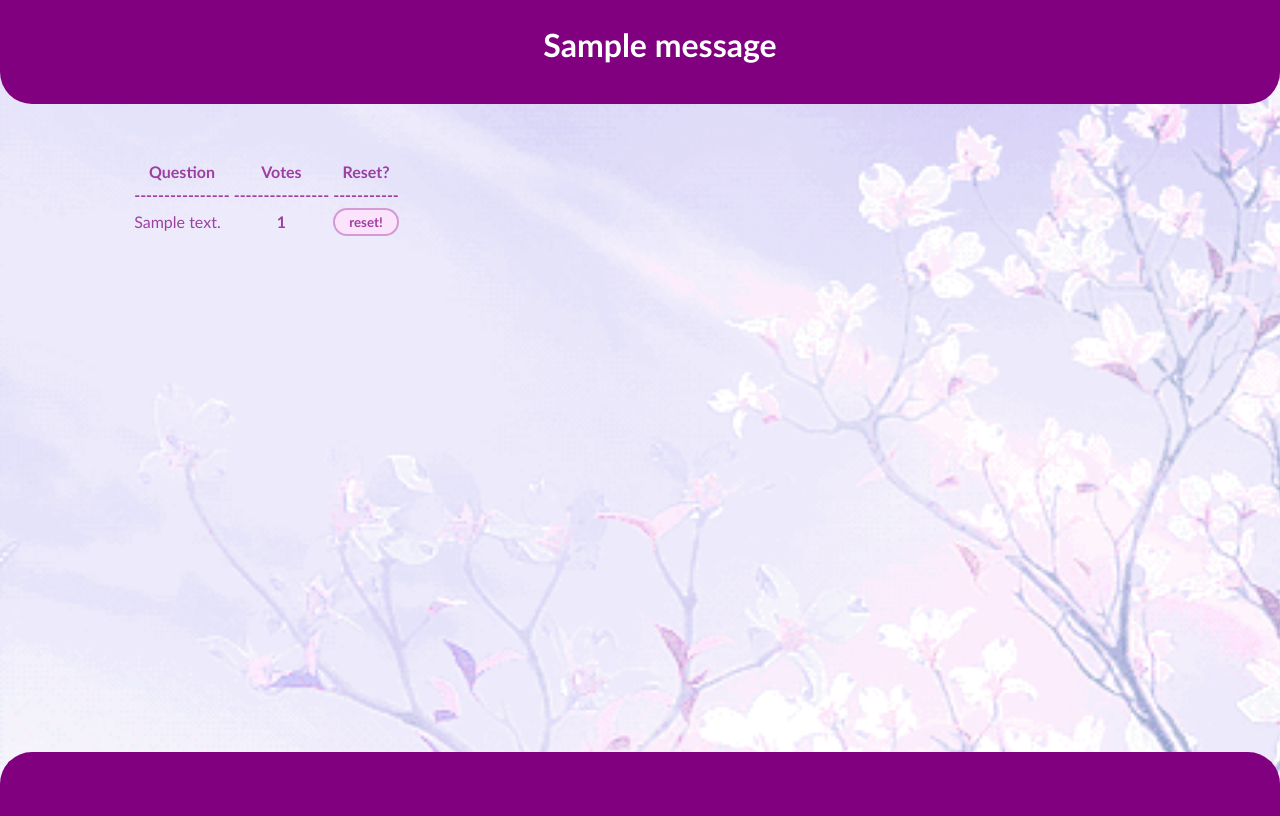
After one commit to KU-SKE17/ku-polls, a Django app: template Polls/templates/polls/reset_polls.html in a window 1280 px wide. The commit adds this page. Run offline with Django 3.2, Linux system fonts and the light colour scheme; the template is opened without the code that fills it: values that come from a table or form of the project are taken from there, others are empty; tables that the repository leaves empty hold one stand-in row (values such as "Sample post"); one stand-in notice (Sample message) is shown; parts of the project's set-up code (start-up, migrations or seed data) failed here and were passed over.

Commit message:
code for pre-midterm exam

```diff
--- a/Polls/static/polls/style.css
+++ b/Polls/static/polls/style.css
@@ -11,6 +11,11 @@ body {
 h1, strong {
     color: white;
     text-align: center;
+}
+
+a {
+    text-decoration: none;
+    color: #800180ba;
 }
 
 button, input {
--- a/Polls/templates/polls/index.html
+++ b/Polls/templates/polls/index.html
@@ -12,7 +12,7 @@
     {% endif %}
 </div>
 
-<div id="middle" style="background-image: url;">
+<div id="middle">
     <div id="items_list">
     {% if latest_question_list %}
         {% for question in latest_question_list %}
--- /dev/null
+++ b/Polls/templates/polls/reset_polls.html
@@ -0,0 +1,43 @@
+{% load static %}
+
+<link rel="stylesheet" type="text/css" href="{% static 'polls/style.css' %}">
+
+<div id="header">
+    {% if messages %}
+    <ul class="messages">
+        {% for msg in messages %}
+        <h1>{{ msg }}</h1>
+        {% endfor %}
+    </ul>
+    {% endif %}
+</div>
+
+<div id="middle">
+    <div id="items_list">
+        {% if latest_question_list %}
+        <table>
+            <tr>
+                <th>Question</th>
+                <th>Votes</th>
+                <th>Reset?</th>
+            </tr>
+            <tr>
+                <th>----------------</th>
+                <th>----------------</th>
+                <th>-----------</th>
+            </tr>
+            {% for question in latest_question_list %}
+            <tr>
+                <td><a href="{% url 'polls:results' question.id %}">{{ question.question_text }}</a></td>
+                <th>{{ question.total_vote }}</th>
+                <td><a href="{% url 'polls:reset' question.id %}"><button> reset! </button></a></td>
+            </tr>
+            {% endfor %}
+        </table>
+        {% else %}
+            <p>No polls are available.</p>
+        {% endif %}
+    </div>
+</div>
+
+<div id="bottom"></div>
--- a/Polls/urls.py
+++ b/Polls/urls.py
@@ -13,6 +13,9 @@ urlpatterns = [
     path('<int:pk>/results/', views.ResultsView.as_view(), name='results'),
     # ex: /polls/5/vote/
     path('<int:question_id>/vote/', views.vote, name='vote'),
+
+    path('reset/', views.ResetIndexView.as_view(), name='reset_index'),
+    path('reset/<int:question_id>/', views.reset, name='reset'),
 ]
 
 # Amend URL conf
--- a/polls/models.py
+++ b/polls/models.py
@@ -45,6 +45,16 @@ class Question(models.Model):
     was_closed_recently.boolean = True
     was_closed_recently.short_description = 'Closed recently?'
 
+    def total_vote(self):
+        votes = self.choice_set.aggregate(models.Sum('votes'))
+        return votes['votes__sum']
+
+    def reset_vote(self):
+        choices = self.choice_set.all()
+        for choice in choices:
+            choice.votes = 0
+            choice.save()
+
 
 class Choice(models.Model):
     question = models.ForeignKey(Question, on_delete=models.CASCADE)
```
Also changed, not shown: polls/views.py (+22 -0 lines).
